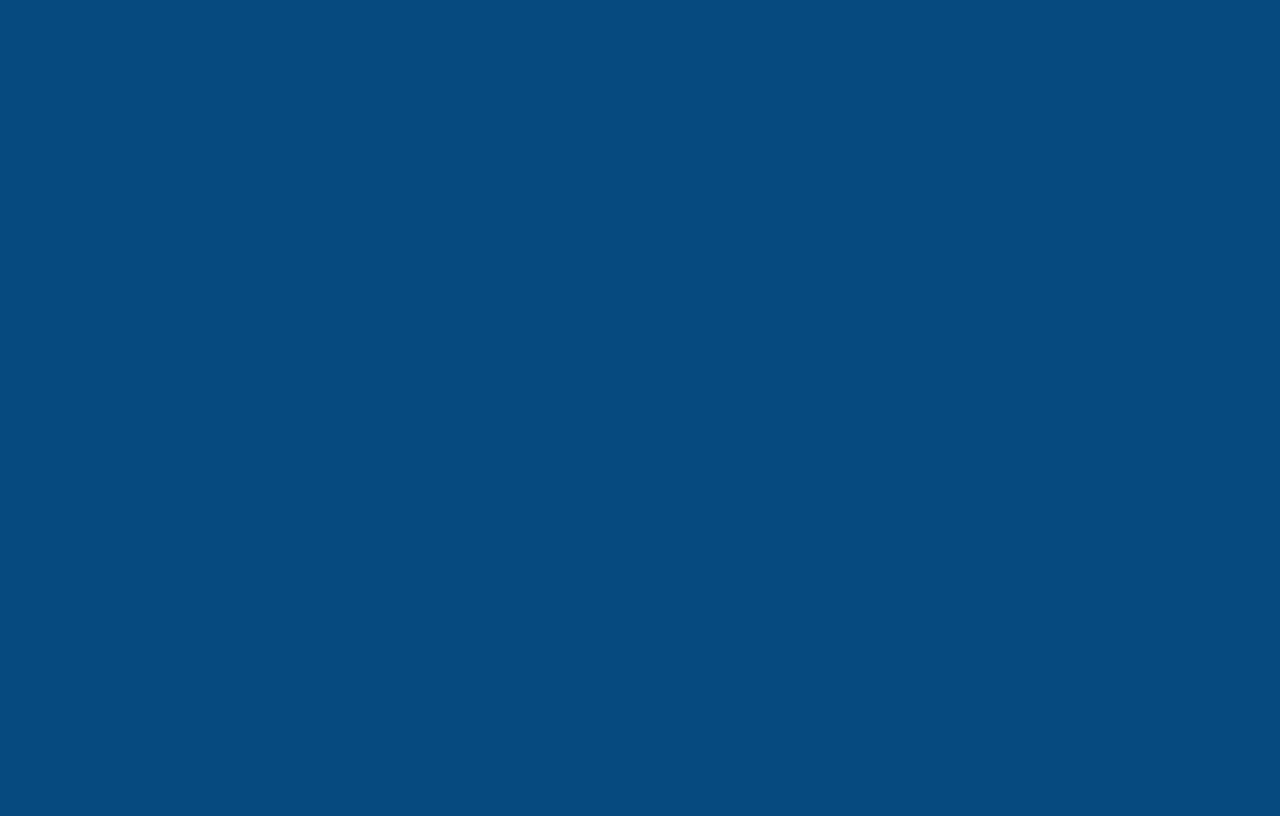
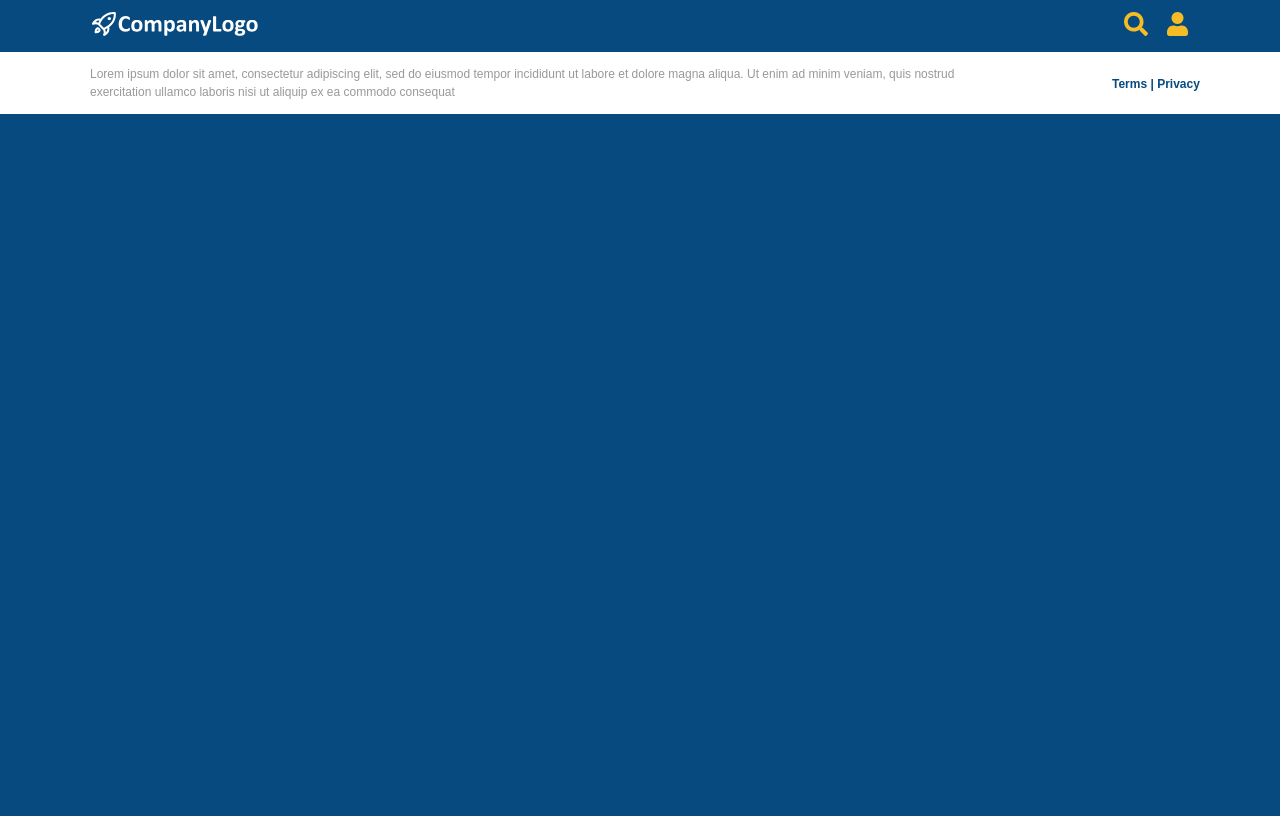
Before and after one commit to jinset/es5responsive, a PHP site: page / in a window 1280 px wide. Before the commit the page is empty. After the commit the page ends 114 px from the top, so only its background shows below. Run offline with PHP 8.4, Linux system fonts and the light colour scheme.

Commit message:
Header and footer add it

```diff
--- a/index.html
+++ b/index.html
@@ -1,27 +1,52 @@
 <!DOCTYPE html>
 <html lang="en">
   <head>
-  <meta charset="UTF-8">
-  <meta name="viewport" content="width=device-width, initial-scale=1.0">
-  <meta http-equiv="X-UA-Compatible" content="ie=edge">
+    <meta charset="UTF-8" />
+    <meta name="viewport" content="width=device-width, initial-scale=1.0" />
+    <meta http-equiv="X-UA-Compatible" content="ie=edge" />
     <link type="text/css" rel="stylesheet" href="style.css" />
     <link type="text/css" rel="stylesheet" href="responsive.css" />
 
     <title>My website</title>
   </head>
   <body>
+    <header class="header">
+      <div class="container-full row">
+        <div class="header-options padding-12">
+          <section class="logo">
+            <img src="./assets/Logo.svg" alt="">
+          </section>
 
-  <header>
+          <section class="options">
+            <img src="./assets/icn_search.svg" alt="">
+            <img src="./assets/icn_person.svg" alt="">
+          </section>
+        </div>
+      </div>
 
     </header>
 
-  <div>
+    <div class="col-lg-12 col-md-12">
+      <div class="container-full">
 
       </div>
 
-  <footer>
+    </div>
 
+    <footer class="footer">
+      <div class="container-full row padding-tb-12">
+        <div class="col-md-10 footer-text ">
+          <span class="text-gray">
+            Lorem ipsum dolor sit amet, consectetur adipiscing elit, sed do
+            eiusmod tempor incididunt ut labore et dolore magna aliqua. Ut enim
+            ad minim veniam, quis nostrud exercitation ullamco laboris nisi ut
+            aliquip ex ea commodo consequat
+          </span>
+        </div>
+        <div class="col-md-2 footer-policy text-center">
+          <b><span class="text-blue">Terms | Privacy</span></b>
+        </div>
+      </div>
     </footer>
-
   </body>
 </html>
--- a/responsive.css
+++ b/responsive.css
@@ -2,25 +2,20 @@
 
 [class*="col-"] {
   float: left;
-  /* padding: 15px; */
 }
 
-@media only screen and (min-width: 576) {
-  .col-s-1 {width: 8.33%;}
-  .col-s-2 {width: 16.66%;}
-  .col-s-3 {width: 25%;}
-  .col-s-4 {width: 33.33%;}
-  .col-s-5 {width: 41.66%;}
-  .col-s-6 {width: 50%;}
-  .col-s-7 {width: 58.33%;}
-  .col-s-8 {width: 66.66%;}
-  .col-s-9 {width: 75%;}
-  .col-s-10 {width: 83.33%;}
-  .col-s-11 {width: 91.66%;}
-  .col-s-12 {width: 100%;}
+.row::after {
+  content: "";
+  clear: both;
+  display: table;
 }
 
-@media only screen and (min-width: 768px) {
+/* For mobile phones: */
+[class*="col-"] {
+  width: 100%;
+}
+
+@media only screen and (min-width: 576px) {
   .col-md-1 {width: 8.33%;}
   .col-md-2 {width: 16.66%;}
   .col-md-3 {width: 25%;}
@@ -35,7 +30,7 @@
   .col-md-12 {width: 100%;}
 }
 
-@media only screen and (min-width: 992px) {
+@media only screen and (min-width: 768px) {
   .col-lg-1 {width: 8.33%;}
   .col-lg-2 {width: 16.66%;}
   .col-lg-3 {width: 25%;}
--- a/style.css
+++ b/style.css
@@ -1,12 +1,96 @@
 * {
   box-sizing: border-box;
+  margin: 0;
+  padding: 0;
 }
 
 body {
   background-color:#064a7f;
-  font-family: Lato;
-  font-weight: 300;
+  font-family: sans-serif;
   position: relative;
-  height: 100vh;
   color: #555;
 }
+
+.padding-6 {
+  padding: 6px;
+}
+
+.padding-12 {
+  padding: 12px;
+}
+
+.padding-tb-12 {
+  padding: 12px 0;
+}
+/* Text syles */
+
+.text-center {
+  text-align: center;
+}
+
+.text-end {
+  text-align: end;
+}
+
+.text-gray {
+  color: #999;
+}
+
+.text-gold {
+  color: #f6bc26;
+}
+
+.text-blue {
+  color: #064a7f;
+}
+
+.text-white {
+  color: #ffffff;
+}
+
+/*Header style*/
+
+.header-options {
+  display: flex;
+  justify-content: space-between;
+}
+
+.header-options > section > img {
+  height: 1.5rem;
+}
+
+.options > img:first-child{
+  padding-right: 15px;
+}
+
+/* footer style */
+.footer {
+  background-color: #ffffff;
+}
+
+.footer-text {
+  padding: 0 10px;
+}
+.footer-text span {
+  font-size: 12px;
+}
+
+.footer-policy b {
+  padding: 10px 0;
+  display: inline-block;
+}
+
+.footer-policy span{
+  font-size: 12px;
+}
+
+
+/* desktop view */
+@media only screen and (min-width: 992px) {
+  .container-full {
+    margin: 0 5rem;
+  }
+  .footer-policy {
+    text-align: end !important;
+  }
+}
```
Also changed, not shown: assets/Logo.svg (added), assets/icn_person.svg (added), assets/icn_search.svg (added), assets/lock.svg (added). Lines whose indentation alone changed are shown as unchanged.
